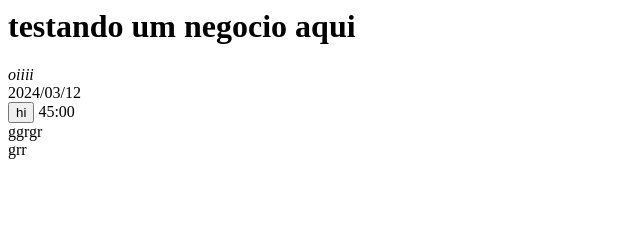
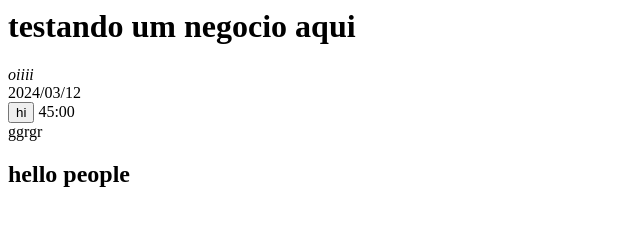
Before and after one commit to KATHeleen268/programando-um-pouco, a plain HTML site: page index.html in a window 1280 px wide. Shown: the whole page, without its empty margins (0-640 px from the left). Drawn offline with Linux system fonts and the light colour scheme.

Commit message:
adicionei um h2

```diff
--- a/index.html
+++ b/index.html
@@ -5,4 +5,4 @@
 <button>hi</button>
 <time>45:00</time>
 <div>ggrgr</div>
-<Menu:toolbar>grr</Menu:toolbar>
+<h2>hello people</h2>
```
